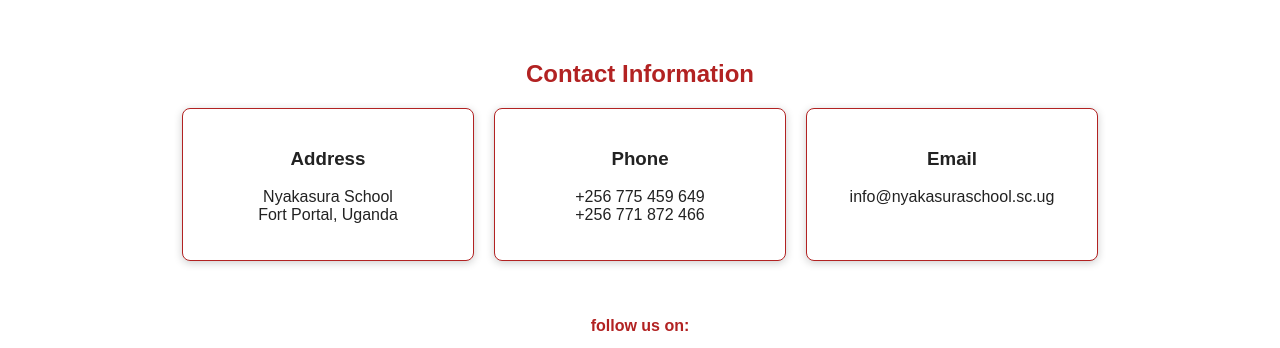
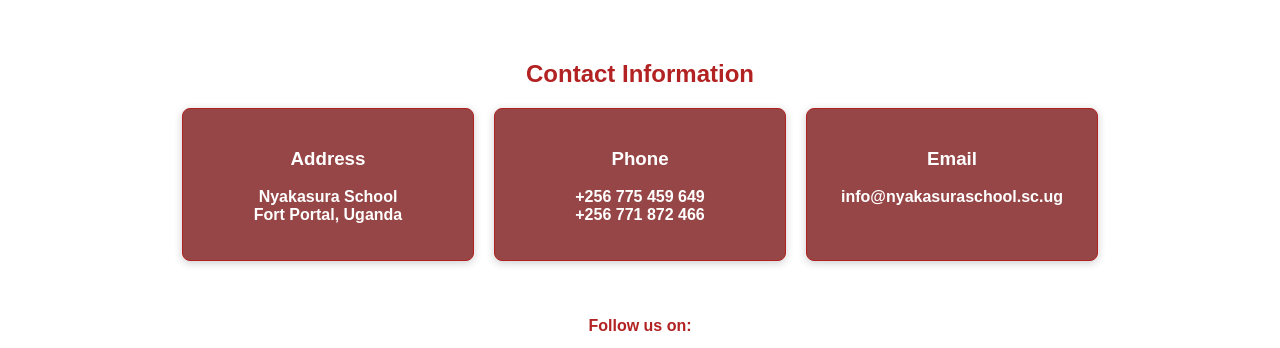
Before and after one commit to AngellaMirembe/WebProject, a plain HTML site: page contact.html in a window 1280 px wide. Shown: the part 354-702 px from the top of the page. Drawn offline with Linux system fonts and the light colour scheme.

Commit message:
modified contact hero section placing and css to enable clear vision of the content below and the navigation bar

```diff
--- a/contact.html
+++ b/contact.html
@@ -54,23 +54,23 @@
 <!-- CONTACT INFO -->
 <section>
     <h2>Contact Information</h2>
-    <div class="cards">
-        <div class="card">
+    <div class="cards" >
+        <div class="card" id="contact-cards">
             <h3>Address</h3>
             <p>Nyakasura School<br>Fort Portal, Uganda</p>
         </div>
-        <div class="card">
+        <div class="card" id="contact-cards">
             <h3>Phone</h3>
             <p>+256 775 459 649<br>+256 771 872 466</p>
         </div>
-        <div class="card">
+        <div class="card" id="contact-cards">
             <h3>Email</h3>
             <p>info@nyakasuraschool.sc.ug</p>
         </div>
     </div>
 </section>
 
-<p style="text-align: center; color: #B22222; font-weight: bolder;">follow us on:</p>
+<p style="text-align: center; color: #B22222; font-weight: bolder;">Follow us on:</p>
 <div class="icons">
 
     <div class="x-icon">
--- a/styles/body.css
+++ b/styles/body.css
@@ -256,3 +256,10 @@
     text-align: center;
     padding: 50px 0;
 }
+
+#contact-cards {
+    justify-content: center;
+    background-color: #964646;
+    color: white;
+    font-weight: bold;
+}
```
